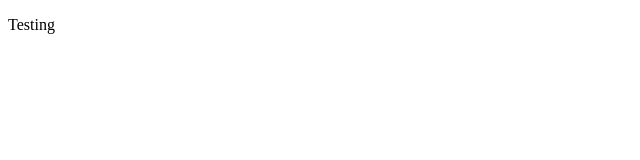
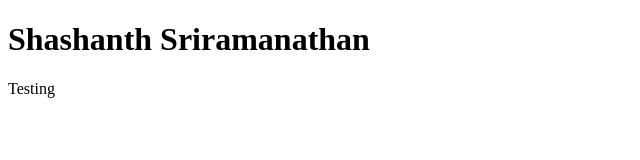
Before and after one commit to ShashanthS/shashanths.github.io, a plain HTML site: page index.html in a window 1280 px wide. Shown: the whole page, without its empty margins (0-640 px from the left). Drawn offline with Linux system fonts and the light colour scheme.

Commit message:
Update index.html

```diff
--- a/index.html
+++ b/index.html
@@ -5,6 +5,7 @@
 <title></title>
 </head>
 <body>
+<h1>Shashanth Sriramanathan</h1>
 <p> Testing </p>
 </body>
 </html>
```
